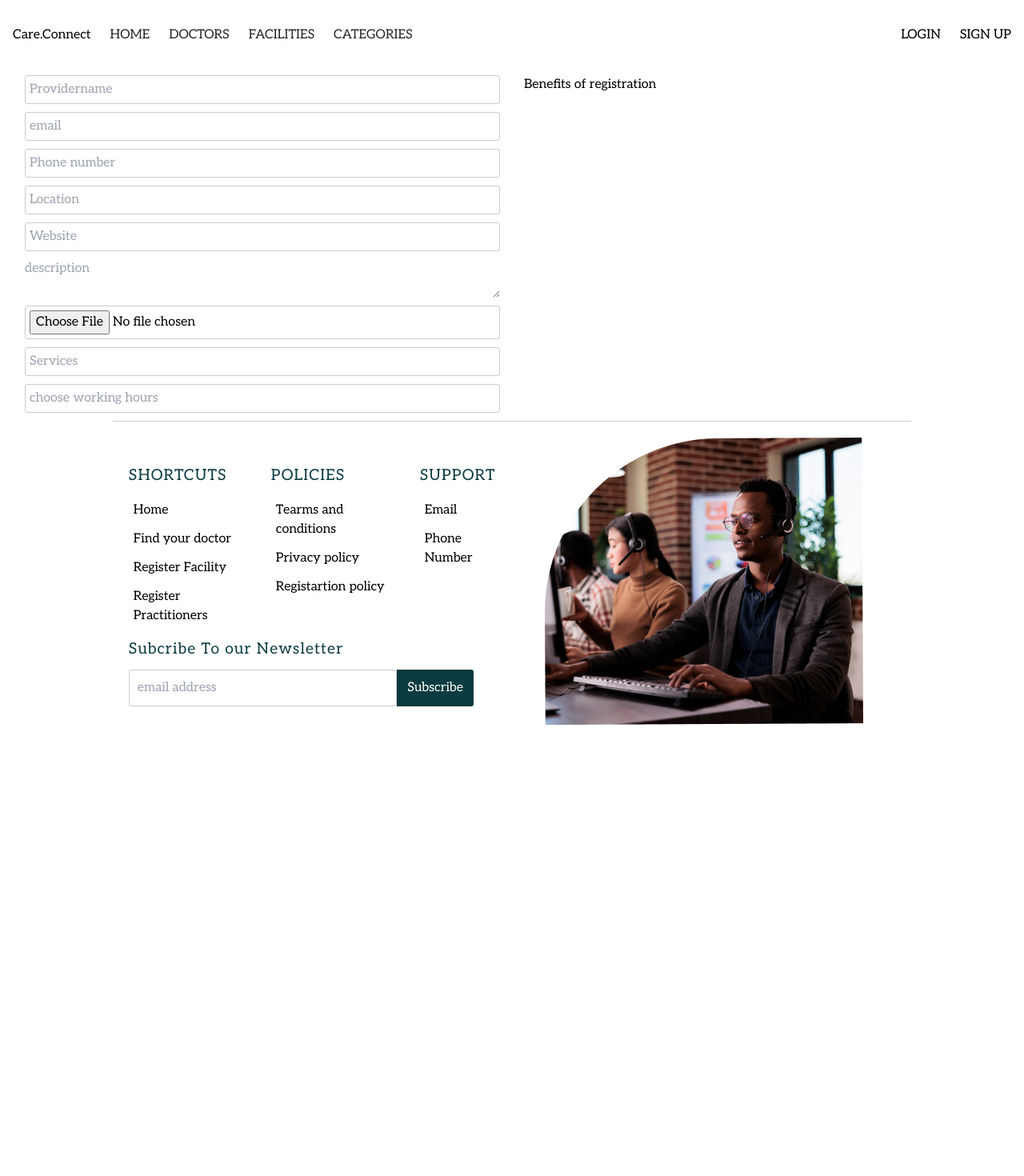
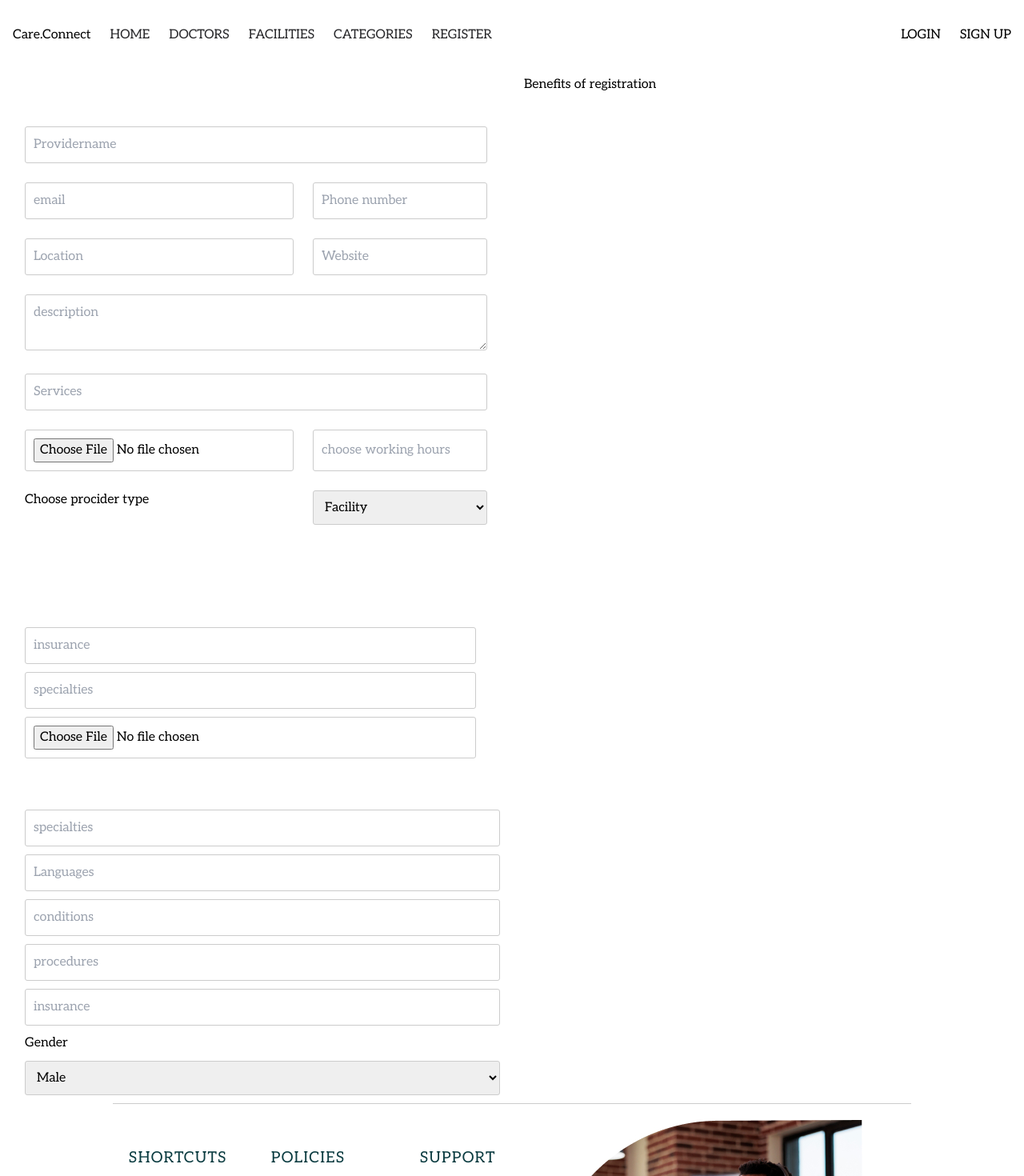
Before and after one commit to CARE-CONNECT-KENYA/care-connect-frontend, a Next.js app: page /Register in a window 1280 px wide. Shown: the top 1470 px of the page at 80% size. Before the commit the page ends 943 px from the top, so only its background shows below. Built offline with nearby package versions, Linux system fonts and the light colour scheme.

Commit message:
created for styling and proper alighnment

```diff
--- /dev/null
+++ b/app/Components/RegistertrationForm.tsx
@@ -0,0 +1,71 @@
+'use client'
+import React from 'react'
+import styles from '../Styles/RegistartionForm.module.css'
+
+
+function RegistertrationForm() {
+  return (
+    <div >
+        {/* provider form */}
+        <div className={styles.ProviderDetails}>
+            <form  className={styles.ProvidersForm} >
+                    <input type='text' placeholder='Providername'/>
+                    <input type='text' placeholder='email' />
+                    <input type='number' placeholder='Phone number'/>
+                    <input type='text' placeholder='Location'/>
+                    <input type='text' placeholder='Website' />
+                    <textarea placeholder='description' />
+                    <input type='text' placeholder='Services' />
+                    <input type='file' placeholder='Upload profile image' />
+
+                    <input list='datalist-hours' placeholder='choose working hours'/>
+                    <datalist id="datalist-hours">
+                        <option>MON-FRID 8:00AM - 5:00PM</option>
+                        <option>MON-FRID 8:00AM - 5:00PM</option>
+                    </datalist>
+                    <label>Choose procider type</label>
+                    <select>
+                        <option>Facility</option>
+                        <option>Doctor</option>
+                    </select>
+            </form>
+        </div>
+
+        {/* facility form */}
+        <div className={styles.FacilityDetails}>
+            <form className={styles.ProvidersForm}>
+                <input type='text' placeholder='insurance' />
+                <input type='text' placeholder='specialties' />
+                <input type='file' placeholder='facility photos'/>
+
+            </form>
+
+        </div>
+
+
+        {/* Doctors form */}
+        <div className={styles.DoctorDetails}>
+            <form className={styles.ProvidersForm}>
+                <input type='text' placeholder='specialties' />
+                <input type='text' placeholder='Languages'/>
+                <input type="text" placeholder='conditions' />
+                <input type='text' placeholder='procedures' />
+                <input type='text' placeholder='insurance' />
+                <label>
+                    Gender
+                </label>
+                <select>
+                    <option>Male</option>
+                    <option>Female</option>
+                    <option>Rather Not say</option>
+                </select>
+
+            </form>
+
+        </div>
+
+    </div>
+  )
+}
+
+export default RegistertrationForm
--- a/app/NavBar.tsx
+++ b/app/NavBar.tsx
@@ -14,6 +14,7 @@ function NavBar() {
         { label: "DOCTORS", href: "/Doctors" },
         { label: "FACILITIES", href: "/" },
         { label: "CATEGORIES", href: "/" },
+        {label: "REGISTER", href: "/Register"}
     ];
 
     return (
--- a/app/Register/page.tsx
+++ b/app/Register/page.tsx
@@ -1,27 +1,12 @@
 import React from 'react'
 import styles from "../Styles/RegistartionForm.module.css"
+import RegistertrationForm from '../Components/RegistertrationForm'
 
 function page() {
   return (
     <div className={styles.RegistartionConatiner}>
         <div className={styles.item}>
-            <form className={styles.ProvidersForm}>
-                <input type='text' placeholder='Providername' />
-                <input type='text' placeholder='email' />
-                <input type='number' placeholder='Phone number'/>
-                <input type='text' placeholder='Location'/>
-                <input type='text' placeholder='Website' />
-                <textarea placeholder='description' />
-                <input type='file' placeholder='Upload profile image' />
-                <input type='text' placeholder='Services' />
-                <input list='datalist-hours' placeholder='choose working hours'/>
-                <datalist id="datalist-hours">
-                    <option>MON-FRID 8:00AM - 5:00PM</option>
-                    <option>MON-FRID 8:00AM - 5:00PM</option>
-                </datalist>
-
-            </form>
-
+            <RegistertrationForm />
         </div>
         <div className={styles.item}>
             <h2>Benefits of registration</h2>
--- a/app/Styles/RegistartionForm.module.css
+++ b/app/Styles/RegistartionForm.module.css
@@ -5,7 +5,22 @@
 .ProvidersForm input{
 
     border: 1px solid #ccc;
-    padding: 5px;
+    padding: 10px;
+    border-radius: 3px;
+
+
+}
+.ProvidersForm textarea{
+    border: solid 1px #ccc;
+    border-radius: 3px;
+    margin-bottom: 5px;
+    padding: 10px;
+
+}
+.ProvidersForm select{
+    background-color: none;
+    border: 1px solid #ccc;
+    padding: 10px;
     border-radius: 3px;
 }
 
@@ -20,3 +35,71 @@
     padding: 10px;
     text-align: centers;
 }
+
+.ProviderDetails form{
+    display: grid;
+    gap: 1.5rem;
+    grid-auto-columns: 1fr;
+    padding-block: 4rem;
+
+    width:min(95%, 70rem);
+    grid-template-areas:
+    'one one'
+    'two three'
+    'four five'
+    'six six'
+    'seven seven'
+    'eight nine'
+    ;
+}
+.ProviderDetails input:nth-child(1) {
+    grid-area: one;
+}
+
+.ProviderDetails input:nth-child(2) {
+    grid-area: two;
+}
+
+.ProviderDetails input:nth-child(3) {
+    grid-area: three;
+}
+
+.ProviderDetails input:nth-child(4) {
+    grid-area: four;
+}
+
+.ProviderDetails input:nth-child(5) {
+    grid-area: five;
+}
+
+.ProviderDetails textarea {
+    grid-area: six;
+}
+
+.ProviderDetails input:nth-child(7) {
+    grid-area: seven;
+}
+
+.ProviderDetails input:nth-child(8) {
+    grid-area: eight;
+}
+
+.ProviderDetails input:nth-child(9) {
+    grid-area: nine;
+}
+
+.columnSpan2 {
+    grid-column: span 2;
+    padding-bottom: 30px;
+    border-radius: 3px;
+    border: 1px solid #D3D3D3;
+}
+
+.FacilityDetails{
+    display: grid;
+    gap: 1.5rem;
+    grid-auto-columns: 1fr;
+    padding-block: 4rem;
+
+    width:min(95%, 70rem);
+}
```
